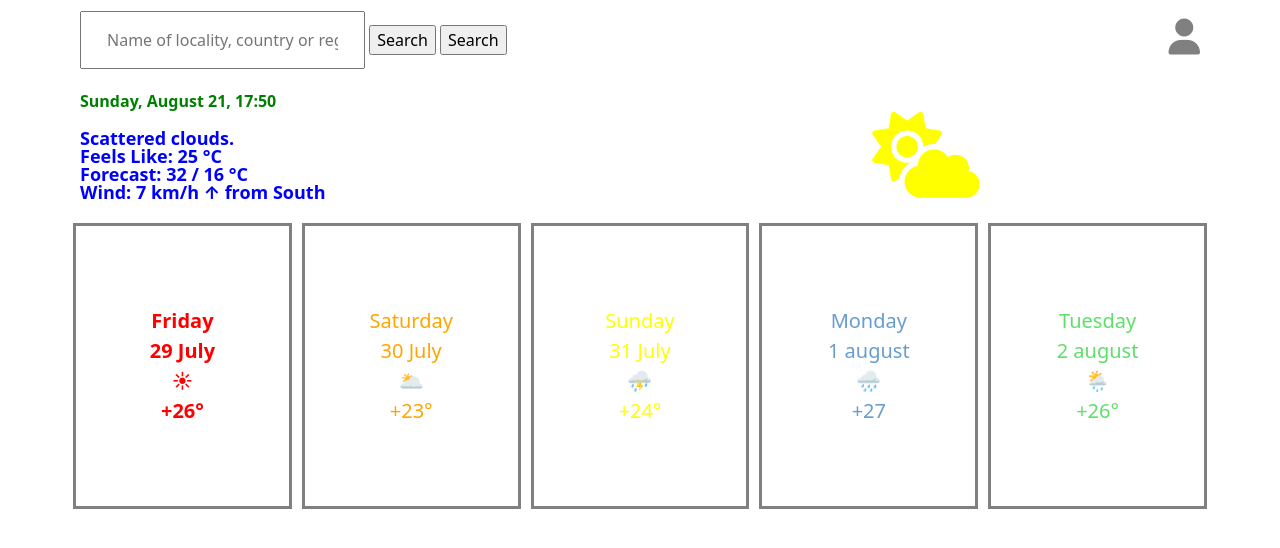
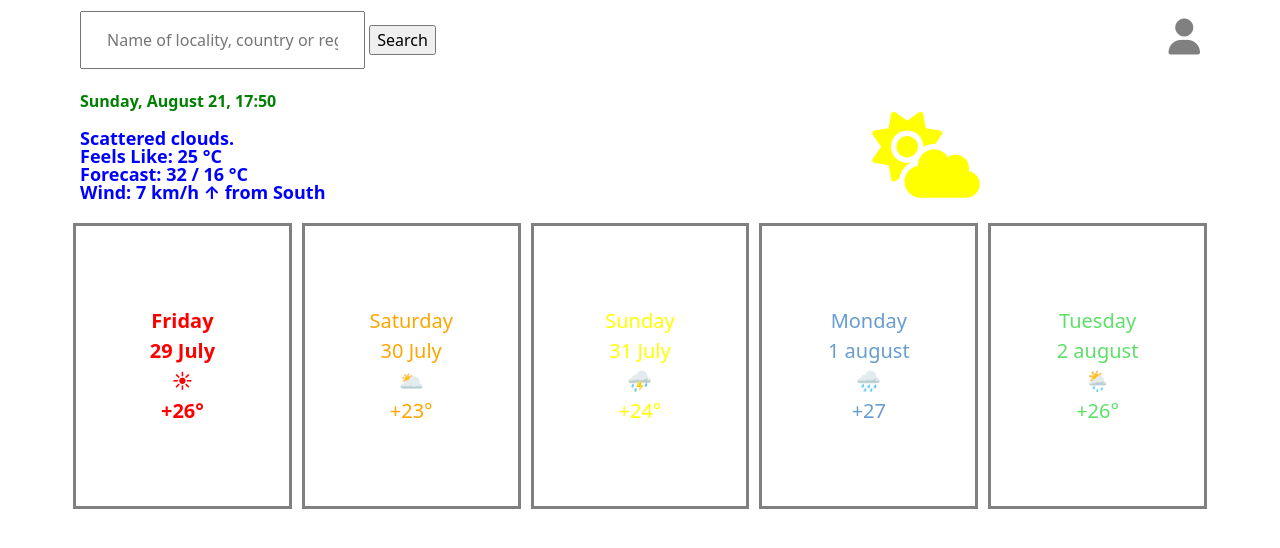
Before and after one commit to Lyavita/shecodes, a plain HTML site: page index.html in a window 1280 px wide. Drawn offline with nearby package versions, Linux system fonts and the light colour scheme.

Commit message:
Update index.html

```diff
--- a/index.html
+++ b/index.html
@@ -31,8 +31,7 @@
                   placeholder="Name of locality, country or region"
                 />
                 <input type="submit" id="input-search" value="Search" />
-                <input type="submit" id="input-search" value="Search" />
-              </div>
+             </div>
             </form>
           </div>
           <div class="col-6 icon-user"><i class="fa-solid fa-user"></i></div>
```
